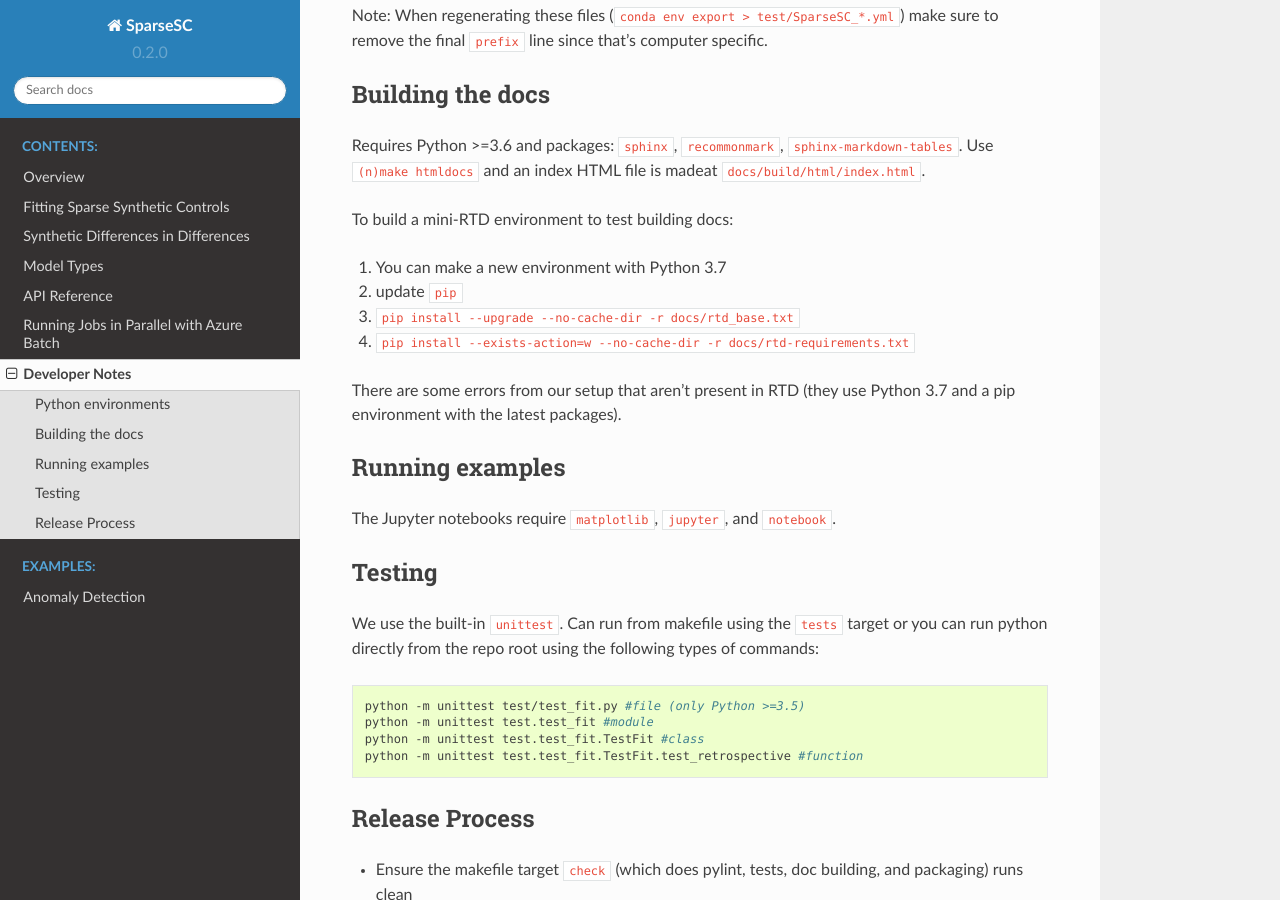
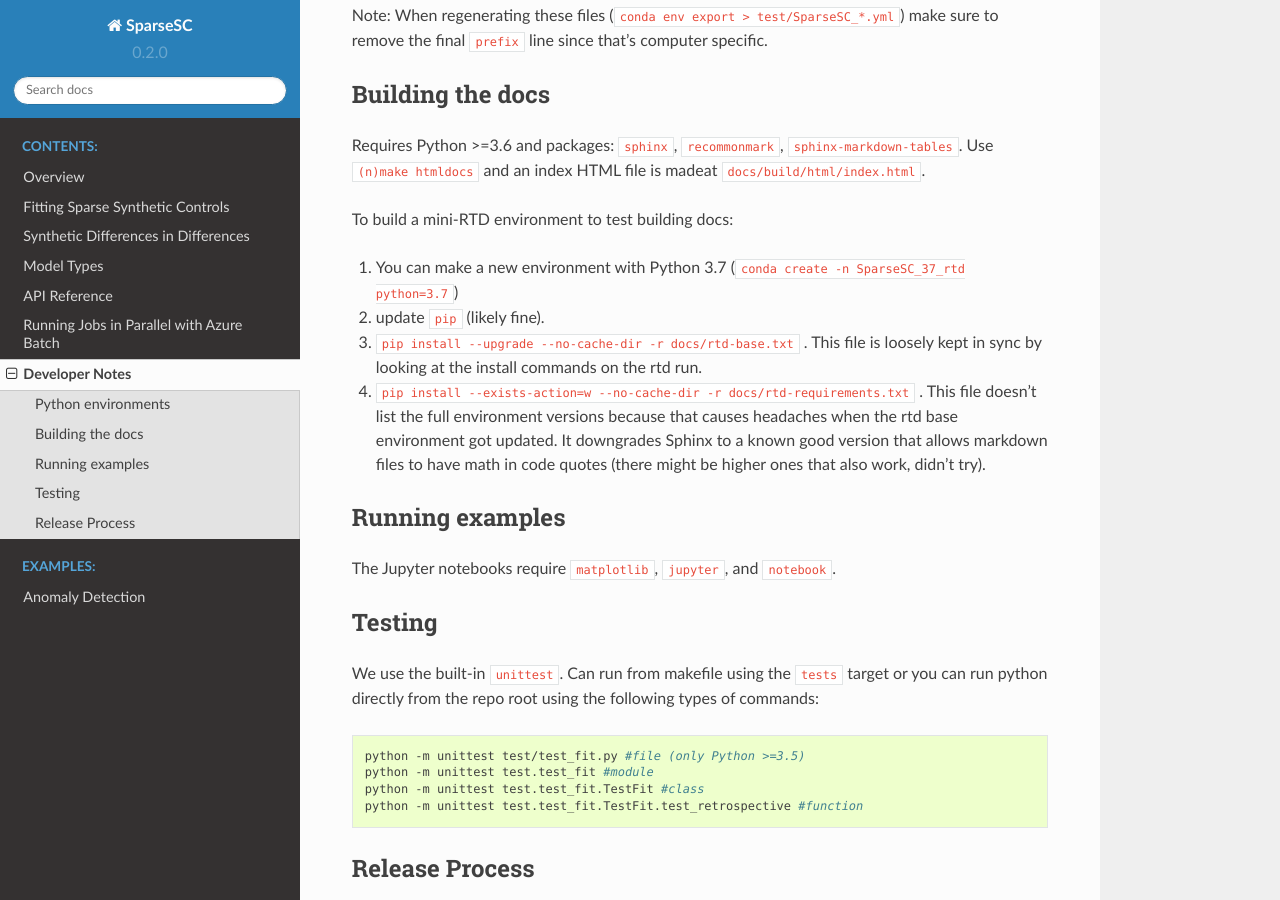
Before and after one commit to microsoft/SparseSC, a Sphinx documentation site: the page built from docs/dev_notes.md, in a window 1280 px wide and 900 px high, scrolled down 400 px. Built offline with Sphinx 7.4.7 and the Read the Docs theme 2.0.0, drawn with Linux system fonts in a browser that asks for light colours.

Commit message:
Update doc building instructions

```diff
--- a/docs/dev_notes.md
+++ b/docs/dev_notes.md
@@ -15,12 +15,10 @@ Requires Python >=3.6 and packages: `sphinx`, `recommonmark`, `sphinx-markdown-t
 Use `(n)make htmldocs` and an index HTML file is madeat `docs/build/html/index.html`.
 
 To build a mini-RTD environment to test building docs:
-1) You can make a new environment with Python 3.7
-2) update `pip`
-3) `pip install --upgrade --no-cache-dir -r docs/rtd_base.txt`
-4) `pip install --exists-action=w --no-cache-dir -r docs/rtd-requirements.txt`
-
-There are some errors from our setup that aren't present in RTD (they use Python 3.7 and a pip environment with the latest packages).
+1) You can make a new environment with Python 3.7 (`conda create -n SparseSC_37_rtd python=3.7`)
+2) update `pip` (likely fine).
+3) `pip install --upgrade --no-cache-dir -r docs/rtd-base.txt` . This file is loosely kept in sync by looking at the install commands on the rtd run.
+4) `pip install --exists-action=w --no-cache-dir -r docs/rtd-requirements.txt` . This file doesn't list the full environment versions because that causes headaches when the rtd base environment got updated. It downgrades Sphinx to a known good version that allows markdown files to have math in code quotes (there might be higher ones that also work, didn't try).
 
 ## Running examples
 The Jupyter notebooks require `matplotlib`, `jupyter`, and `notebook`.
--- a/docs/rtd-base.txt
+++ b/docs/rtd-base.txt
@@ -1,8 +1,7 @@
-setuptools==41.0.1
+setuptools==54.0.0
 mock==1.0.1
 pillow==5.4.1
 alabaster>=0.7,<0.8,!=0.7.5
-six
 commonmark==0.8.1
 recommonmark==0.5.0
 sphinx<2
```
Also changed, not shown: docs/rtd-requirements.txt (+1 -38 lines), 1 other file.
